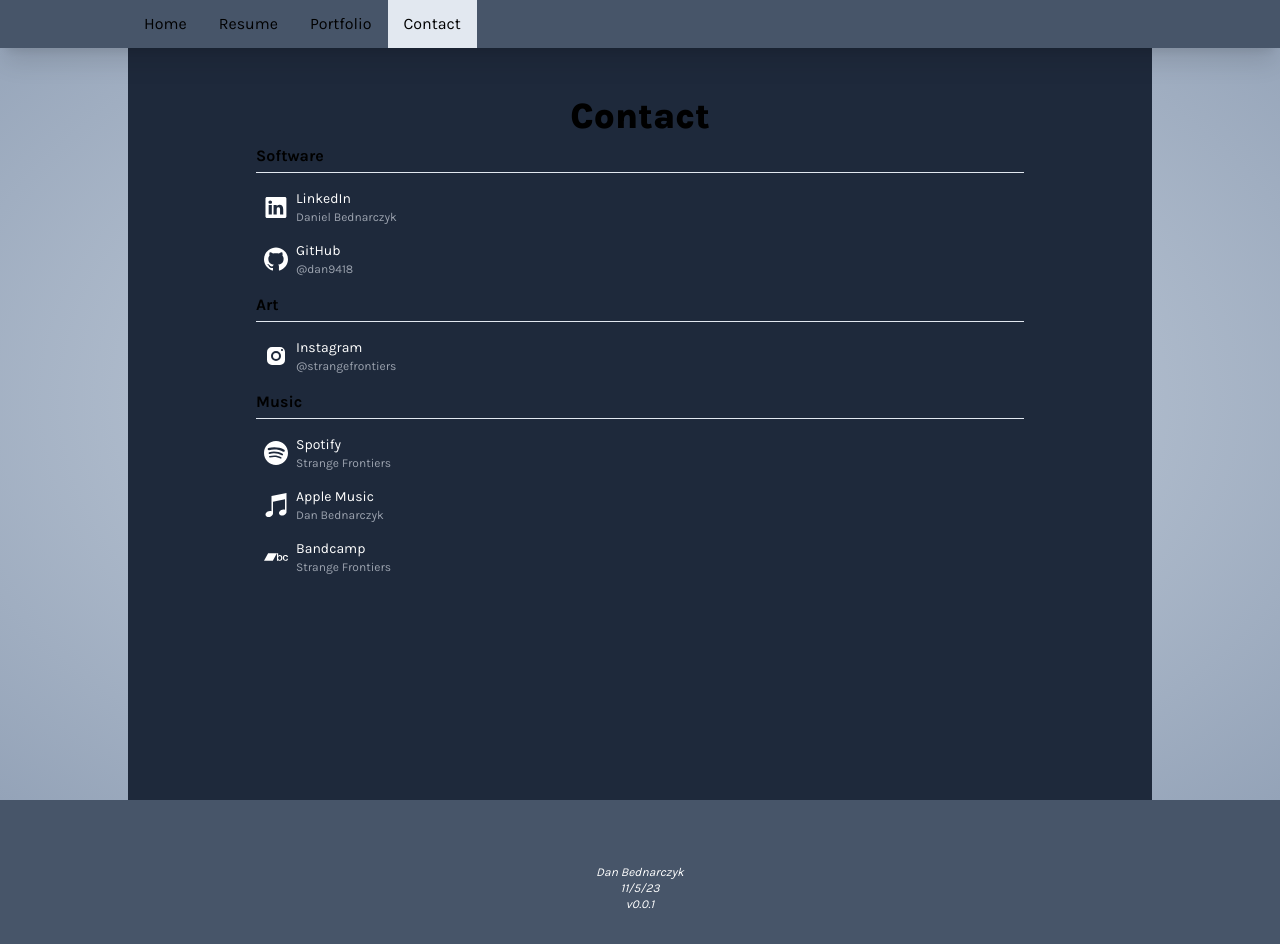
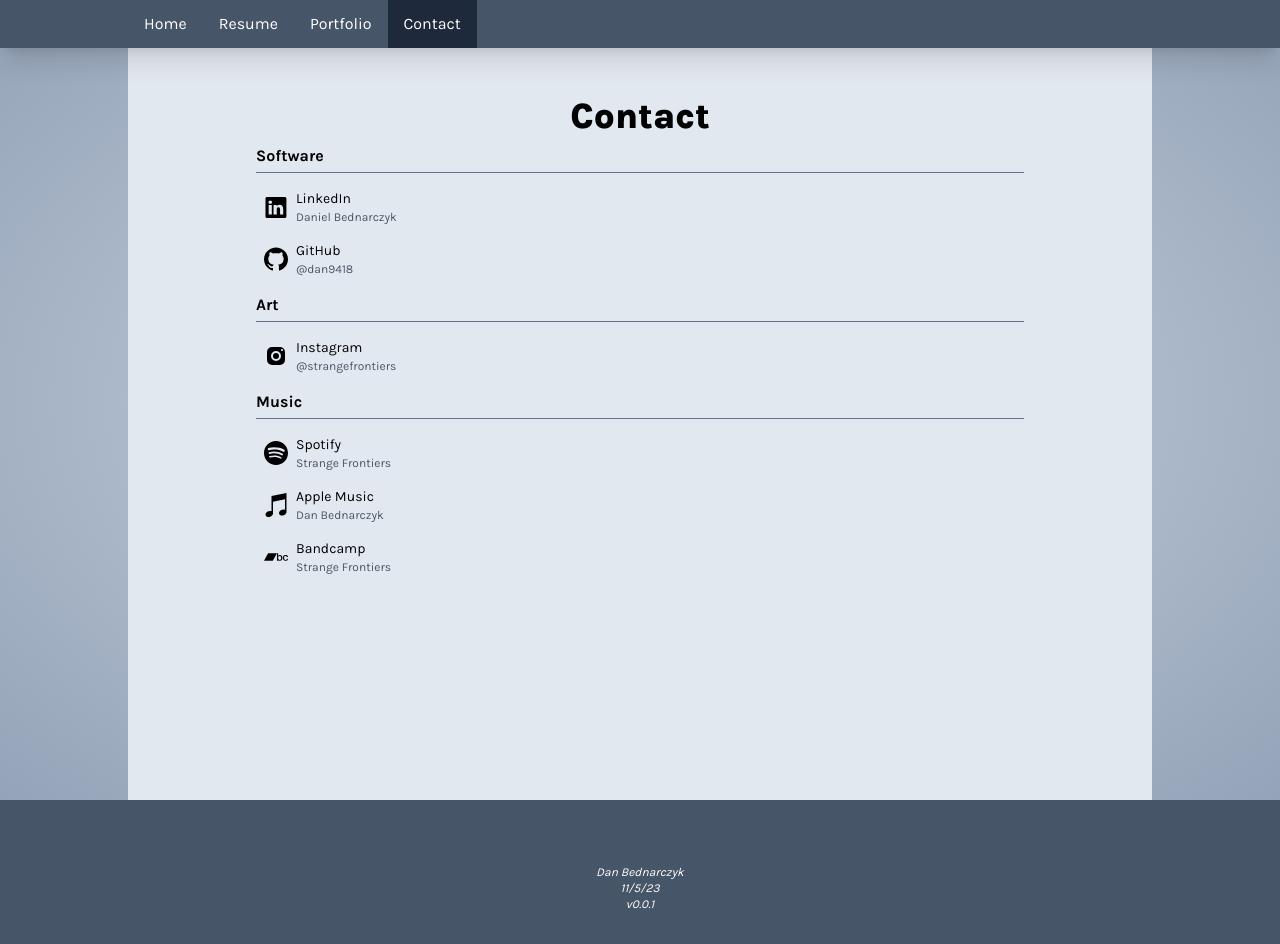
Before and after one commit to dan9418/personal-site-6, a Next.js app: page /contact in a window 1280 px wide. Built offline with nearby package versions, Linux system fonts and the light colour scheme.

Commit message:
revert dark theme

```diff
--- a/src/app/layout.tsx
+++ b/src/app/layout.tsx
@@ -1,4 +1,4 @@
-import DarkThemeManager from '@/components/DarkThemeManager'
+import { DEFAULT_COLOR_SCHEME } from '@/utils/config'
 import type { Metadata } from 'next'
 import { Karla } from 'next/font/google'
 import './globals.css'
@@ -17,10 +17,8 @@
 }) {
   return (
     <html lang="en" >
-      <body className={`${font.className} theme-l-fg-1`}>
-        <DarkThemeManager>
-          {children}
-        </DarkThemeManager>
+      <body className={`${font.className} ${DEFAULT_COLOR_SCHEME} theme-l-fg-1`}>
+        {children}
       </body>
     </html>
   )
--- a/src/components/DarkThemeManager.tsx
+++ b/src/components/DarkThemeManager.tsx
@@ -8,6 +8,8 @@
   children: React.ReactNode
 }) {
   const prefersColorsScheme = usePrefersColorScheme();
+  console.log('dpb prefersColorsScheme', prefersColorsScheme);
+
   if ((prefersColorsScheme === 'dark' && !document.body.classList.contains('dark')) ||
     (prefersColorsScheme === 'light' && document.body.classList.contains('dark'))) {
     document.body.classList.toggle("dark");
--- a/src/utils/config.ts
+++ b/src/utils/config.ts
@@ -1,2 +1,2 @@
-export const DEFAULT_COLOR_SCHEME: 'dark' | 'light' = 'dark'
+export const DEFAULT_COLOR_SCHEME: 'dark' | 'light' = 'light'
 export const FORCE_DEFAULT_COLOR_SCHEME: boolean = true;
--- a/src/utils/hooks.ts
+++ b/src/utils/hooks.ts
@@ -7,8 +7,10 @@
     return href === pathname;
 }
 
-export const usePrefersColorScheme = (): 'light' | 'dark' => {
-    const [mode, setMode] = useState<'light' | 'dark'>(DEFAULT_COLOR_SCHEME);
+export type ColorScheme = 'light' | 'dark';
+
+export const usePrefersColorScheme = (): ColorScheme => {
+    const [mode, setMode] = useState<ColorScheme>(DEFAULT_COLOR_SCHEME);
     useEffect(() => {
         if (FORCE_DEFAULT_COLOR_SCHEME) return;
         if (window.matchMedia && window.matchMedia('(prefers-color-scheme: dark)').matches) {
```
